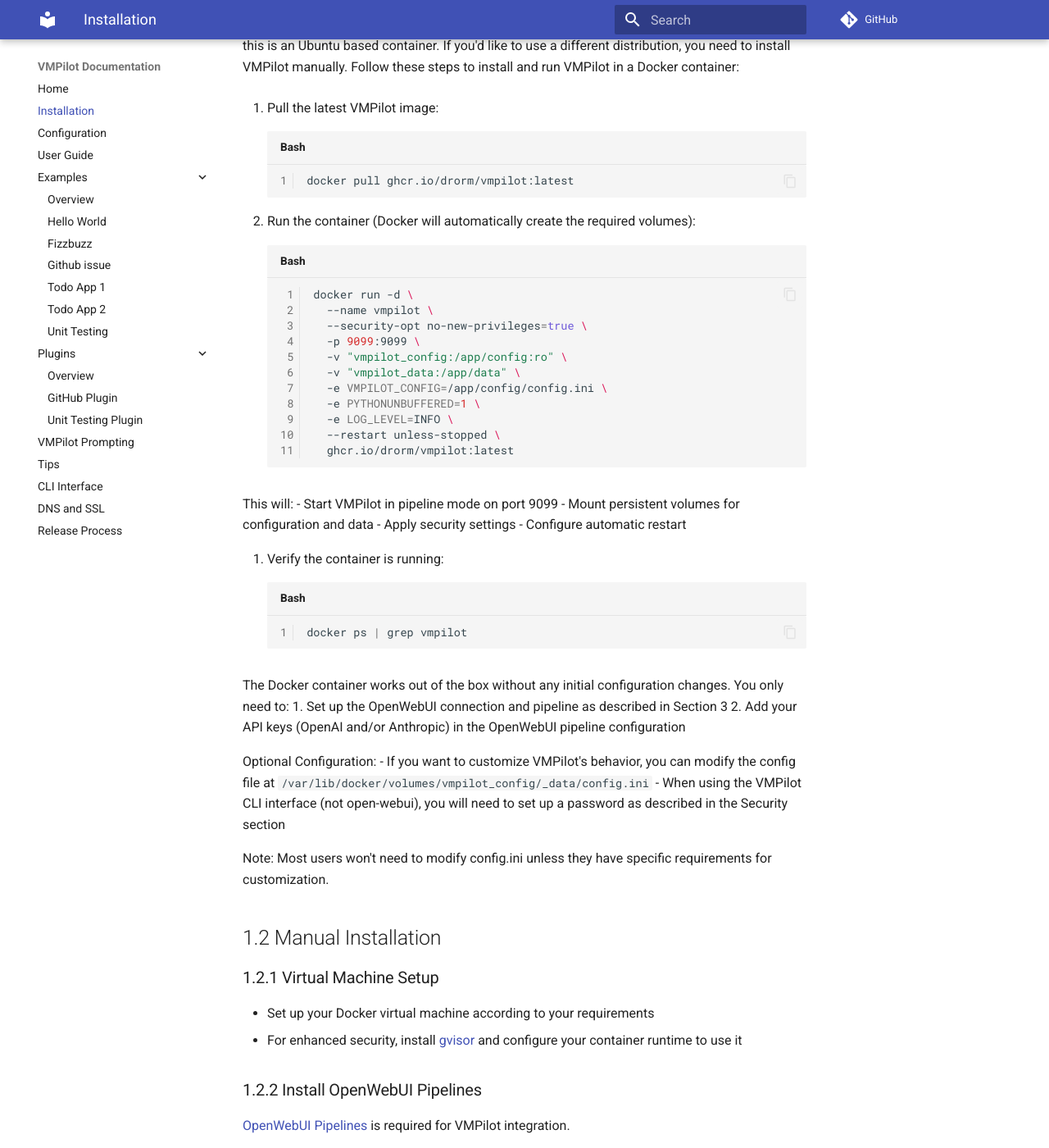
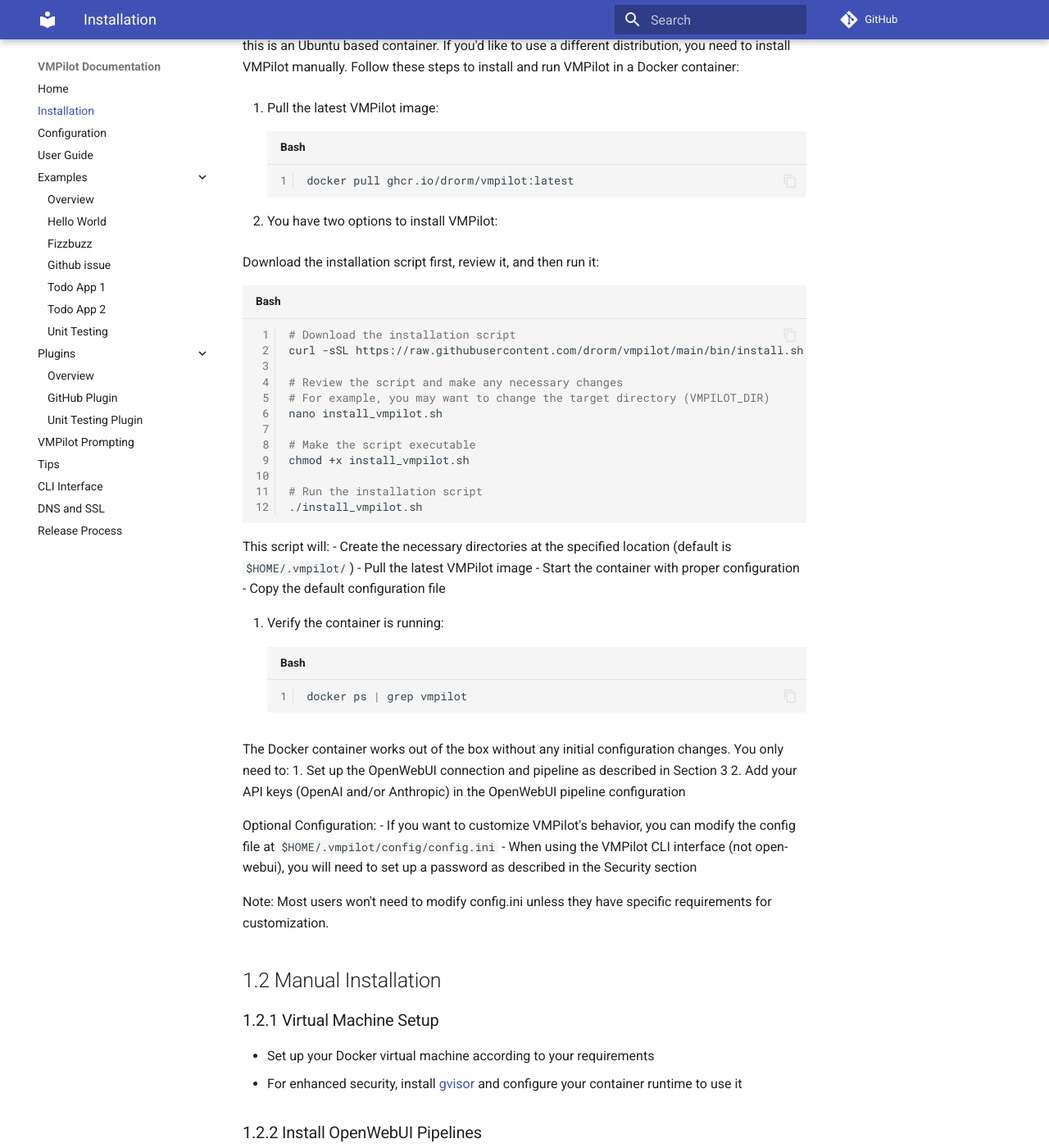
Before and after one commit to drorm/vmpilot, an MkDocs documentation site: the page built from docs/source/installation.md, in a window 1280 px wide and 1400 px high, scrolled down 1299 px. Shown: the whole window at 82% size. Built offline with MkDocs 1.6.1 and Material for MkDocs 9.7.7, drawn with Linux system fonts in a browser that asks for light colours; comment, search, counter and statistics services are not loaded.

Commit message:
Enhance installation scripts and documentation
- Updated `bin/install.sh` to allow easy modification of the installation directory by adding a comment about changing the installation location.
- Moved security caution note from the `index.md` to installation.md
- Revised `installation.md` to provide an option for downloading, reviewing, and running the installation script for better customization and understanding.
- Adjusted configuration file path instructions for consistency and convenience.
- Clarified steps and instructions for setting up and verifying VMPilot in a Docker container.

````diff
--- a/docs/source/installation.md
+++ b/docs/source/installation.md
@@ -29,26 +29,31 @@ Follow these steps to install and run VMPilot in a Docker container:
 docker pull ghcr.io/drorm/vmpilot:latest
 ```
 
-2. Run the container (Docker will automatically create the required volumes):
+2. You have two options to install VMPilot:
+
+Download the installation script first, review it, and then run it:
+
 ```bash
-docker run -d \
-  --name vmpilot \
-  --security-opt no-new-privileges=true \
-  -p 9099:9099 \
-  -v "vmpilot_config:/app/config:ro" \
-  -v "vmpilot_data:/app/data" \
-  -e VMPILOT_CONFIG=/app/config/config.ini \
-  -e PYTHONUNBUFFERED=1 \
-  -e LOG_LEVEL=INFO \
-  --restart unless-stopped \
-  ghcr.io/drorm/vmpilot:latest
+# Download the installation script
+curl -sSL https://raw.githubusercontent.com/drorm/vmpilot/main/bin/install.sh -o install_vmpilot.sh
+
+# Review the script and make any necessary changes
+# For example, you may want to change the target directory (VMPILOT_DIR)
+nano install_vmpilot.sh
+
+# Make the script executable
+chmod +x install_vmpilot.sh
+
+# Run the installation script
+./install_vmpilot.sh
 ```
 
-This will:
-- Start VMPilot in pipeline mode on port 9099
-- Mount persistent volumes for configuration and data
-- Apply security settings
-- Configure automatic restart
+This script will:
+- Create the necessary directories at the specified location (default is `$HOME/.vmpilot/`)
+- Pull the latest VMPilot image
+- Start the container with proper configuration
+- Copy the default configuration file
+
 
 4. Verify the container is running:
 ```bash
@@ -60,7 +65,7 @@ The Docker container works out of the box without any initial configuration chan
 2. Add your API keys (OpenAI and/or Anthropic) in the OpenWebUI pipeline configuration
 
 Optional Configuration:
-- If you want to customize VMPilot's behavior, you can modify the config file at `/var/lib/docker/volumes/vmpilot_config/_data/config.ini`
+- If you want to customize VMPilot's behavior, you can modify the config file at `$HOME/.vmpilot/config/config.ini`
 - When using the VMPilot CLI interface (not open-webui), you will need to set up a password as described in the Security section
 
 Note: Most users won't need to modify config.ini unless they have specific requirements for customization.
````
Also changed, not shown: docs/source/index.md (+0 -4 lines), 1 other file.
